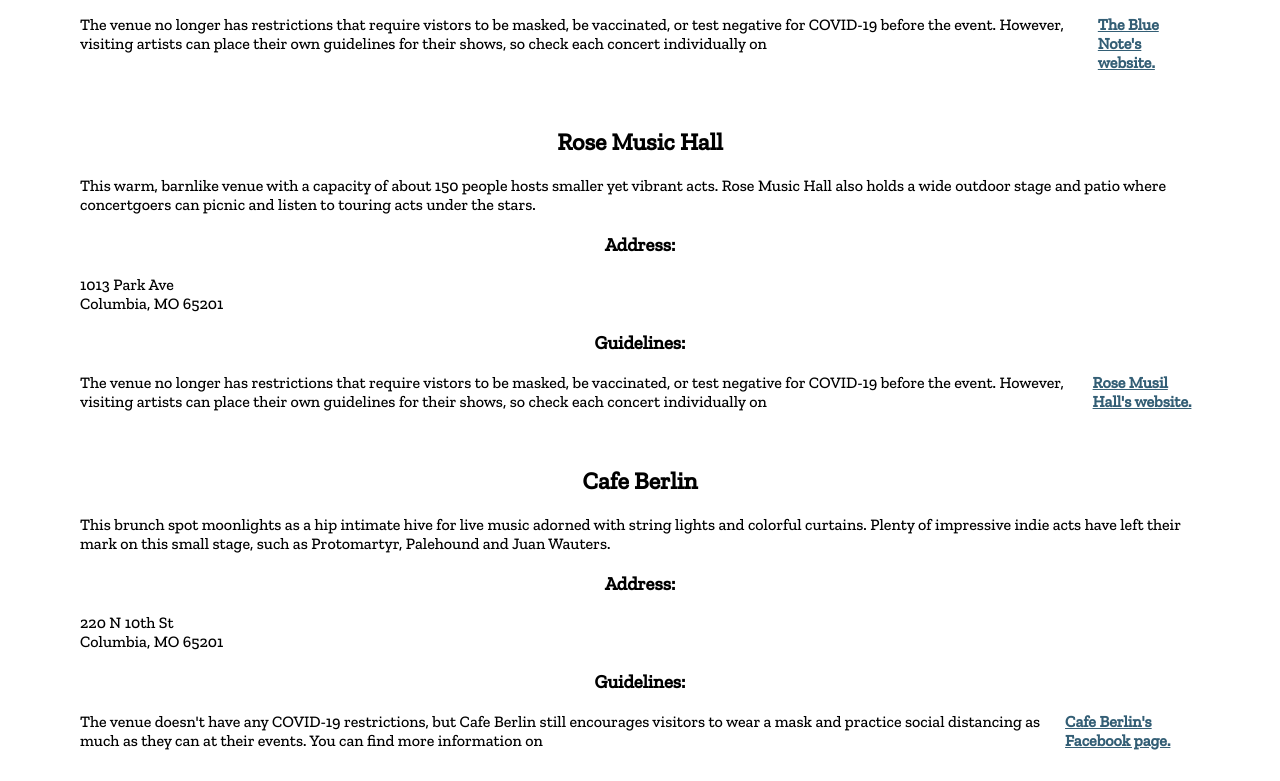
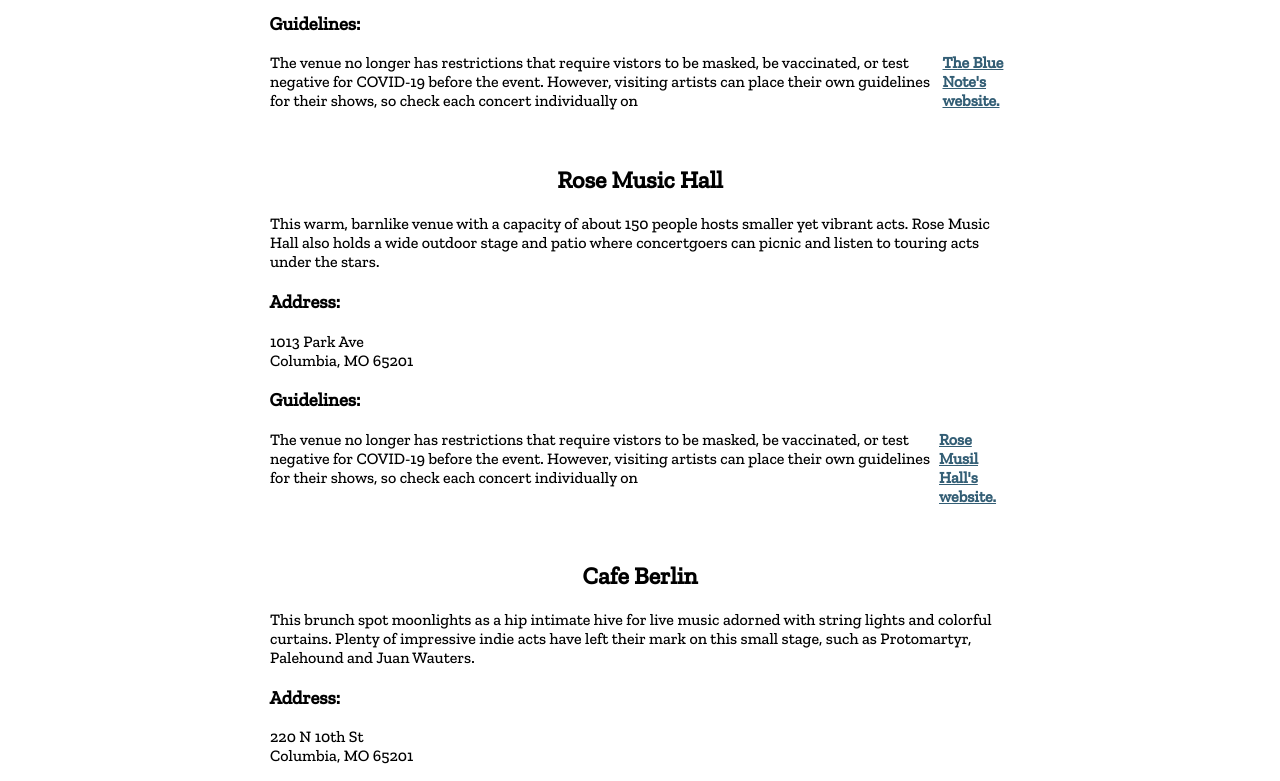
Before and after one commit to J4502-SS22/KBIA, a plain HTML site: page venues.html in a window 1280 px wide. Shown: the part 1050-1831 px from the top of the page. Drawn offline with nearby package versions, Linux system fonts and the light colour scheme.

Commit message:
Fixed flexblox margins to make text more blocky

```diff
--- a/styles.css
+++ b/styles.css
@@ -2,8 +2,6 @@ body {
   margin: 0px;
   padding: 0px;
   font-family: 'Zilla Slab', serif;
-  display: flex;
-  flex-direction: column;
   min-height: 100vh;
 }
 
@@ -38,15 +36,14 @@ body {
   margin-right: auto;
   width: 50%;
   display: flex;
-  justify-content: center;
+  justify-content: space-around;
 }
 
 .detail-head {
-  margin-left: auto;
-  margin-right: auto;
-  width: 50%;
-  display: flex;
-  justify-content: center;
+  margin-block-end: 1em;
+  margin-inline-start: 4.25em;
+  margin-inline-end: 5em;
+  justify-content: flex-start;
 }
 
 #map {
@@ -65,6 +62,12 @@ body {
   padding: 25px;
   display: flex;
   justify-content: center;
+}
+
+section.list {
+  max-width: 900px;
+  text-align: left;
+  margin: 0px auto;
 }
 
 section {
@@ -102,7 +105,6 @@ nav li {
 a {
   color: #335E75;
   font-weight: bold;
-  display: inline-block;
 }
 
 nav a {
--- a/venues.html
+++ b/venues.html
@@ -30,14 +30,14 @@
 				<figure id="map">
 						<iframe src="https://www.google.com/maps/d/u/0/embed?mid=1pYBRmnQe9AA8MDb1HQ8fPdfxQBVAM84a&ehbc=2E312F" width="640" height="480" alt="Interactive map of 5 music venues in Columbia, Missouri."></iframe>
 				</figure>
-
+		<section class="list">
 			<h2 class="listing">The Blue Note</h2>
 				<p>Originally founded in 1980 by Richard King and Phil Costello, the Columbia classic venue moved to its current downtown location in the early 1990s. It has hosted acts such as Johnny Cash, Arctic Monkeys and Red Hot Chili Peppers. Its 835 person capacity makes it one of the larger and more bustling stages in mid-Missouri.</p>
 			<h3 class="detail-head">Address:</h3>
 				<p>17 N 9th St <br>
 					Columbia, MO 65201</p>
 			<h3 class="detail-head">Guidelines:</h3>
-				<p>The venue no longer has restrictions that require vistors to be masked, be vaccinated, or test negative for COVID-19 before the event. However, visiting artists can place their own guidelines for their shows, so check each concert individually on <a href="https://thebluenote.com">The Blue Note's website.</a></p>
+				<p>The venue no longer has restrictions that require vistors to be masked, be vaccinated, or test negative for COVID-19 before the event. However, visiting artists can place their own guidelines for their shows, so check each concert individually on <a href="https://thebluenote.com" target="_blank">The Blue Note's website.</a></p>
 				<br>
 			<h2 class="listing">Rose Music Hall</h2>
 				<p>This warm, barnlike venue with a capacity of about 150 people hosts smaller yet vibrant acts. Rose Music Hall also holds a wide outdoor stage and patio where concertgoers can picnic and listen to touring acts under the stars.</p>
@@ -45,7 +45,7 @@
 				<p>1013 Park Ave <br>
 						Columbia, MO 65201</p>
 			<h3 class="detail-head">Guidelines:</h3>
-				<p>The venue no longer has restrictions that require vistors to be masked, be vaccinated, or test negative for COVID-19 before the event. However, visiting artists can place their own guidelines for their shows, so check each concert individually on <a href="https://rosemusichall.com">Rose Musil Hall's website.</a></p>
+				<p>The venue no longer has restrictions that require vistors to be masked, be vaccinated, or test negative for COVID-19 before the event. However, visiting artists can place their own guidelines for their shows, so check each concert individually on <a href="https://rosemusichall.com" target="_blank">Rose Musil Hall's website.</a></p>
 				<br>
 			<h2 class="listing">Cafe Berlin</h2>
 				<p>This brunch spot moonlights as a hip intimate hive for live music adorned with string lights and colorful curtains. Plenty of impressive indie acts have left their mark on this small stage, such as Protomartyr, Palehound and Juan Wauters.</p>
@@ -53,7 +53,7 @@
 				<p>220 N 10th St <br>
 					Columbia, MO 65201</p>
 			<h3 class="detail-head">Guidelines:</h3>
-				<p>The venue doesn't have any COVID-19 restrictions, but Cafe Berlin still encourages visitors to wear a mask and practice social distancing as much as they can at their events. You can find more information on <a href="https://www.facebook.com/cafeberlincomo">Cafe Berlin's Facebook page.</a></p>
+				<p>The venue doesn't have any COVID-19 restrictions, but Cafe Berlin still encourages visitors to wear a mask and practice social distancing as much as they can at their events. You can find more information on <a href="https://www.facebook.com/cafeberlincomo" target="_blank">Cafe Berlin's Facebook page.</a></p>
 				<br>
 			<h2 class="listing">Missouri Theatre</h2>
 				<p>Established in 1928, the Missouri Theatre is a Columbia landmark with an elaborate Baroque-style stage. It's the home of the Missouri Symphony, and it hosts many national touring acts as well as concerts from the MU School of Music.</p>
@@ -61,7 +61,7 @@
 				<p>203 S 9th St <br>
 					Columbia, MO 65201</p>
 			<h3 class="detail-head">Guidelines:</h3>
-				<p>There are no restrictions at the venue, but visitors are still encouraged to wear a mask during performances. You can check for up-to-date information at <a href="https://renewal.missouri.edu/plan/activities-and-events/">MU's Show Me Renewal website.</a></p>
+				<p>There are no restrictions at the venue, but visitors are still encouraged to wear a mask during performances. You can check for up-to-date information at <a href="https://renewal.missouri.edu/plan/activities-and-events/" target="_blank">MU's Show Me Renewal website.</a></p>
 				<br>
 			<h2 class="listing">Murry's</h2>
 				<p>This cozy restaurant is also Columbia's premier jazz club. Patrons can stop by and tune their ears to the regular local musicians from Monday to Saturday, with occasional national jazz artists making special appearances on Sundays.</p>
@@ -69,7 +69,8 @@
 				<p>3107 Green Meadows Way <br>
 					Columbia, MO 65203</p>
 			<h3 class="detail-head">Guidelines:</h3>
-					<p>The venue no longer has restrictions that require vistors to be masked while dining, be vaccinated, or test negative for COVID-19 before the event. You can stay up-to-date on <a href="https://murrysrestaurant.net">the Murry's website.</a></p>
+					<p>The venue no longer has restrictions that require vistors to be masked while dining, be vaccinated, or test negative for COVID-19 before the event. You can stay up-to-date on <a href="https://murrysrestaurant.net" target="_blank">the Murry's website.</a></p>
+			</section>
 </main>
 		<footer>
 			© <time datetime="2022">2022</time> Team KBIA
```
Also changed, not shown: artists.html (+2 -2 lines), calendar.html (+2 -2 lines).
